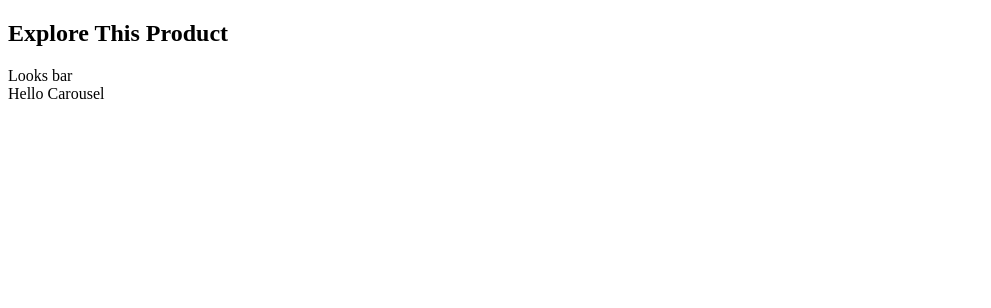
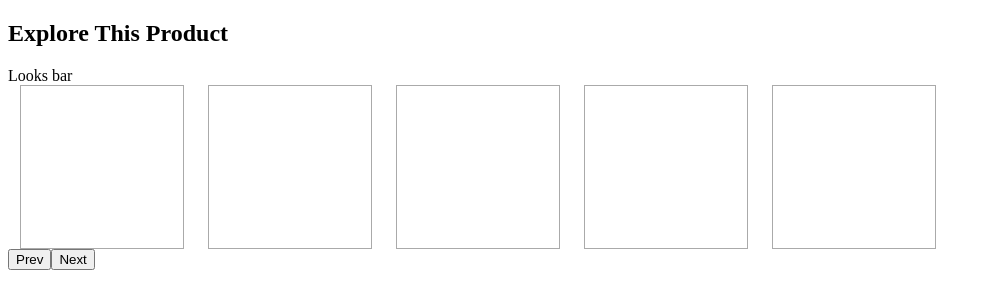
Before and after one commit to BeautyCart/explore, a React app: page / in a window 1280 px wide. Shown: the top 308 px of the page, without its empty margins (0-991 px from the left). Built offline with nearby package versions, Linux system fonts and the light colour scheme; no server answers; the HTML template or start-up script is replaced by a standard one.

Commit message:
basic structure of carousel track

```diff
--- a/client/src/components/Carousel.jsx
+++ b/client/src/components/Carousel.jsx
@@ -1,25 +1,78 @@
 import React from 'react';
+import styled from 'styled-components';
 
 const axios = require('axios');
 
+const Container = styled.div`
+  width: 980px;
+  /* background: #ccc; */
+  min-height: 164px;
+  overflow: hidden;
+`;
+
+const Track = styled(Container)`
+  width: 940px;
+  display: flex;
+`
+const CardBox = styled(Container)`
+  width: 188px;
+  flex-shrink: 0;
+  height: 164px:
+  border: 1px solid #aaa;
+  padding: 0px 12px;
+  box-sizing: border-box;
+`
+const Card = styled(CardBox)`
+  width: 100%;
+  height: 100%;
+  /* background: blue; */
+  border: 1px solid #aaa;
+`
 class Carousel extends React.Component{
   constructor(props) {
     super(props);
     this.state = {
-      test: "hello"
+      users: "loading"
     }
   }
 
-
+  componentDidMount() {}
 
   render() {return (
-    <div>
-      Hello Carousel
-      <div>
-        {console.log(`this.props.users[0] is ${this.props.users}`)}
-      </div>
-    </div>
-
+    <Container>
+      <Track>
+        {console.log(`this.props.users[0] is ${this.state.users[0]}`)}
+        <CardBox>
+          <Card></Card>
+        </CardBox>
+        <CardBox>
+          <Card></Card>
+        </CardBox>
+        <CardBox>
+          <Card></Card>
+        </CardBox>
+        <CardBox>
+          <Card></Card>
+        </CardBox>
+        <CardBox>
+          <Card></Card>
+        </CardBox>
+        <CardBox>
+          <Card></Card>
+        </CardBox>
+        <CardBox>
+          <Card></Card>
+        </CardBox>
+        <CardBox>
+          <Card></Card>
+        </CardBox>
+        <CardBox>
+          <Card></Card>
+        </CardBox>
+      </Track>
+      <button>Prev</button>
+      <button>Next</button>
+    </Container>
   )}
 }
 
```
Also changed, not shown: 1 other file (tests, documents, lock files or other folders).
